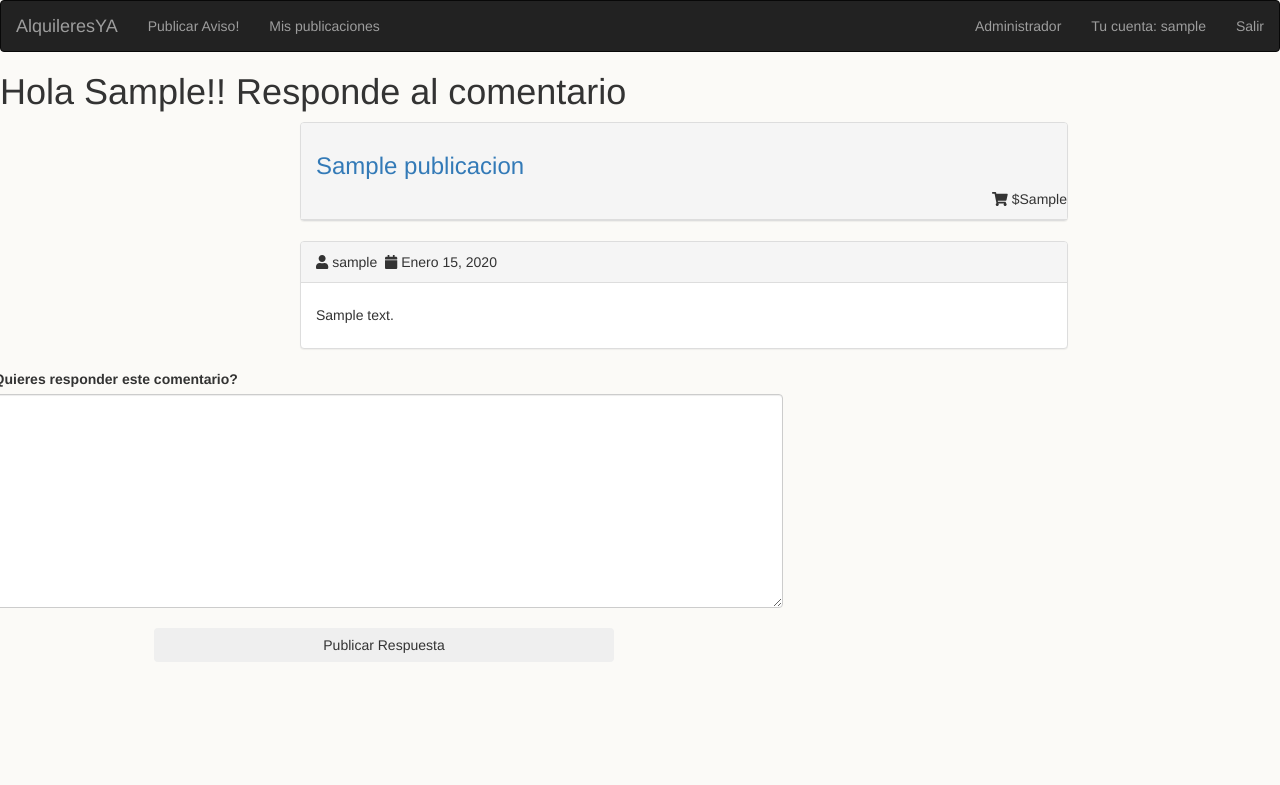
After one commit to gianstorani/Ingenieria-web, a Django app: page /respondercomentario/1/ in a window 1280 px wide. The commit adds this page. Shown: the top 785 px of the page. Run offline with Django 3.2, Linux system fonts and the light colour scheme; a user stored in the database is signed in; tables that the repository leaves empty hold one stand-in row (values such as "Sample post"); some libraries are stand-ins or nearby versions.

Commit message:
Respuestas

```diff
--- a/Sitio/forms.py
+++ b/Sitio/forms.py
@@ -30,3 +30,6 @@ class PublicacionForm(forms.Form):
 
 class ComentarioForm(forms.Form):
     ContenidoComentario = forms.CharField(max_length=1000, widget=forms.Textarea(attrs={"rows":10, "cols":20,'class' : 'validate form-control'}))
+
+class RespuestaForm(forms.Form):
+    ContenidoRespuesta = forms.CharField(max_length=1000, widget=forms.Textarea(attrs={"rows":10, "cols":20,'class' : 'validate form-control'}))
--- a/Sitio/urls.py
+++ b/Sitio/urls.py
@@ -14,5 +14,7 @@ urlpatterns = [
     url('mispublicaciones/', views.mispublicaciones, name='mispublicaciones'),
     url(r'^verpublicacion/(?P<pk>[0-9]+)/$', views.verpublicacion, name='verpublicacion'),
 	url(r'^editarpublicacion/(?P<pk>[0-9]+)/$', views.editarpublicacion, name='editarpublicacion'),
-	url('errorpage/', views.errorpage, name='errorpage')
+	url(r'^respondercomentario/(?P<pk>[0-9]+)/$', views.respondercomentario, name='respondercomentario'),
+	url('errorpage/', views.errorpage, name='errorpage'),
+	#url(r'dislike/(?P<pk>[0-9]+)/$', views.dislike, name='dislike')
 ]
--- a/Sitio/views.py
+++ b/Sitio/views.py
@@ -1,11 +1,16 @@
 from django.shortcuts import render
-from .forms import PublicacionForm, ComentarioForm
+from .forms import PublicacionForm, ComentarioForm, RespuestaForm
 from django.contrib.auth.decorators import login_required
-from .models import Publicacion, Comentario
+from .models import Publicacion, Comentario, Respuesta, PuntajeNegativo, PuntajePositivo
 from Login.models import Perfil
 from django.contrib.auth.models import User
 from django.shortcuts import get_object_or_404
-from django.http import HttpResponseRedirect
+from django.http import HttpResponse, HttpResponseRedirect
+try:
+    from django.utils import simplejson as json
+except ImportError:
+    import json
+from django.views.decorators.http import require_POST
 
 # Create your views here.
 
@@ -79,11 +84,14 @@ def verpublicacion(request,pk):
 
 		form = ComentarioForm()
 
+		puntajepositivo = PuntajePositivo.objects.all().filter(idPublicacion = publicacion).count()
+		puntajenegativo = PuntajeNegativo.objects.all().filter(idPublicacion = publicacion).count()
 		usuario = publicacion.idUsuarioPublicacion
 		perfilUsuario = Perfil.objects.all().filter(usuario = usuario).first()
 
 		return render(request, 'verpublicacion.html',
-		{'publicacion': publicacion,'form': form,'user': usuario, 'perfil': perfilUsuario})
+		{'publicacion': publicacion,'form': form,'user': usuario, 'perfil': perfilUsuario,
+		'puntajepositivo': puntajepositivo, 'puntajenegativo' : puntajenegativo})
 
 def editarpublicacion(request,pk):
 	model = Publicacion
@@ -92,31 +100,57 @@ def editarpublicacion(request,pk):
 	publicacion = Publicacion.objects.all().filter(idPublicacion = _idPublicacion).first()
 
 	if request.user == publicacion.idUsuarioPublicacion:
-
 		if request.method == 'POST':
 			form = PublicacionForm(request.POST)
 			tipoPublicacion = request.POST['tipoPublicacion']
 			tituloPublicacion = request.POST['tituloPublicacion']
 			precio = request.POST['precio']
 			contenido = request.POST['contenido']
-
 			publicacion.tipoPublicacion = tipoPublicacion
 			publicacion.tituloPublicacion = tituloPublicacion
 			publicacion.precio = precio
 			publicacion.Contenido = contenido
 			publicacion.save()
-
-			return HttpResponseRedirect('/editarpublicacion/%s' %pk  )
-
+			return HttpResponseRedirect('/verpublicacion/%s' %pk  )
 		else:
 			usuario = publicacion.idUsuarioPublicacion
 			perfilUsuario = Perfil.objects.all().filter(usuario = usuario).first()
 
-		return render(request, 'editarpublicacion.html',
-		{'publicacion': publicacion,'form': form,'user': usuario, 'perfil': perfilUsuario})
+			return render(request, 'editarpublicacion.html',
+			{'publicacion': publicacion,'form': form,'user': usuario, 'perfil': perfilUsuario})
+	else:
+		return HttpResponseRedirect("/errorpage")
 
+def respondercomentario(request,pk):
+	model = Respuesta
+	_idComentario = pk
+	comentario = Comentario.objects.all().filter(idComentario = _idComentario).first()
+
+	if request.user == comentario.idPublicacion.idUsuarioPublicacion:
+		if request.method == 'POST':
+			model = Respuesta
+			idUsuario = request.user
+			contenidoRespuesta = request.POST.get('ContenidoRespuesta')
+			respuesta = Respuesta(
+	            idComentario = comentario,
+	            idUsuario = idUsuario,
+	            contenidoRespuesta = contenidoRespuesta
+	        )
+			respuesta.save()
+
+			pk = comentario.idPublicacion.idPublicacion
+			return HttpResponseRedirect('/verpublicacion/%s' %pk )
+
+		else:
+			form = RespuestaForm()
+
+			comentario = Comentario.objects.all().filter(idComentario = pk).first()
+			usuario = comentario.idUsuarioComentario
+			publicacion = comentario.idPublicacion
+
+			return render(request, 'respondercomentario.html',
+	        { 'form': form ,'usuario': usuario, 'comentario': comentario, 'publicacion': publicacion})
 	else:
-
 		return HttpResponseRedirect("/errorpage")
 
 def errorpage(request):
--- /dev/null
+++ b/static/static/css/respondercomentario.css
@@ -0,0 +1,21 @@
+.mseccion{
+    text-align: right;
+}
+
+.panel{
+	width: 60%;
+	margin-left: 300px;
+}
+
+#publicarrespuesta{
+  width: 60%;
+	justify-content: center;
+  text-align: left;
+}
+
+
+
+
+li{
+	list-style:none;
+}
--- /dev/null
+++ b/templates/respondercomentario.html
@@ -0,0 +1,71 @@
+{% extends 'base.html'%}
+{% load static %}
+{%load staticfiles%}
+{% block navbar%}
+{% endblock %}
+{% block content %}
+{% load staticfiles %}
+<head>
+    <title>Responder Comentario</title>
+    <script src="https://ajax.googleapis.com/ajax/libs/jquery/3.3.1/jquery.min.js"></script>
+    <script src="https://maxcdn.bootstrapcdn.com/bootstrap/4.0.0/js/bootstrap.min.js"></script>
+    <link rel="stylesheet" href="https://use.fontawesome.com/releases/v5.0.8/css/solid.css">
+    <script src="https://use.fontawesome.com/releases/v5.0.7/js/all.js"></script>
+    <link rel="stylesheet" type="text/css" href="{% static 'static/css/base.css' %}">
+    <link rel="stylesheet" type="text/css" href="{% static 'static/css/respondercomentario.css' %}">
+</head>
+<body>
+	<div>
+		<h1>Hola {{request.user.first_name}}!! Responde al comentario</h1>
+		{% csrf_token %}
+	</div>
+
+	<div>
+		<div class="panel panel-default">
+   			<div class="panel-heading">
+          <a href="{% url 'verpublicacion' pk=publicacion.idPublicacion %}">
+          <h3>{{ publicacion.tituloPublicacion }}</h3>
+          </a>
+		        <ul class="nav navbar-nav navbar-right">
+		            <li class="mseccion"><i class="fa fa-shopping-cart"></i> ${{ publicacion.precio }}</li>
+		        </ul>
+		        <br>
+	        </div>
+        </div>
+	</div>
+
+  <div>
+		<div class="panel panel-default">
+
+   			<div class="panel-heading">
+        	<ul class="nav navbar-nav navbar-left">
+       				<li class="mseccion"><i class="fa fa-user"></i> {{usuario.username }}
+		            </li>
+		            <li class="mseccion">&nbsp&nbsp</li>
+		            <li class="mseccion"><i class="fa fa-calendar"></i> {{ comentario.fechaComentario }}</li>
+		        </ul>
+		        <br>
+	        </div>
+           	<div class="panel-body">
+            	<h5>{{ comentario.contenidoComentario }}</h5>
+            </div>
+        </div>
+	</div>
+
+  <div id="publicarrespuesta">
+    <form class="form-horizontal"  action="{% url 'respondercomentario' comentario.idComentario %}" method="POST">
+      {% csrf_token%}
+      <div class="form-group">
+        <label for="contenidoRespuesta">¿Quieres responder este comentario?</label>
+        <br>
+        {{form.ContenidoRespuesta}}
+      </div>
+      <div align="center">
+        <button class="btn btnprimary" type="submit" name="action" value="Publicar">Publicar Respuesta
+        </button>
+      </div>
+    </form>
+  </div>
+</body>
+
+{% endblock %}﻿
```
Also changed, not shown: templates/verpublicacion.html (+34 -3 lines).
